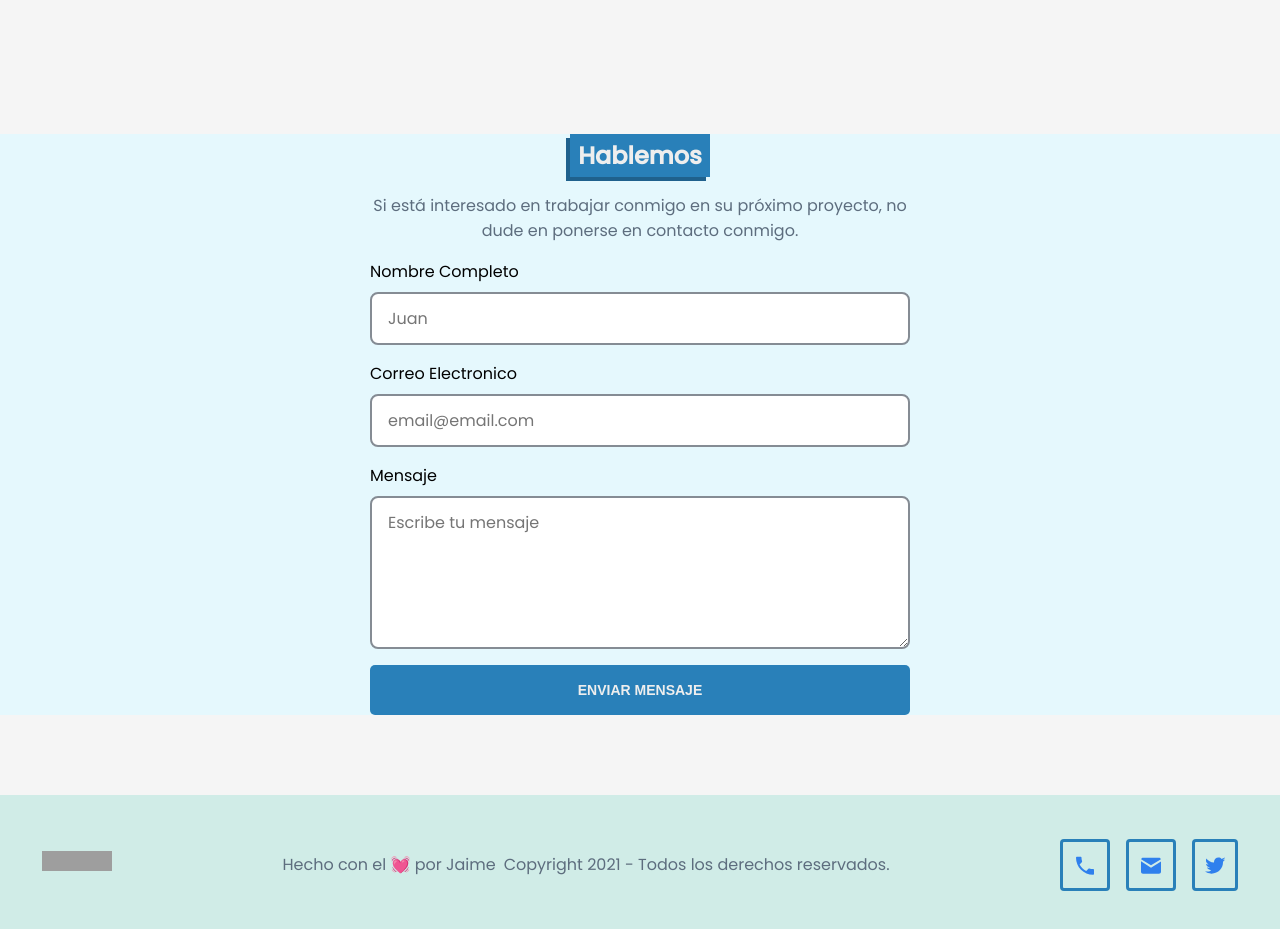
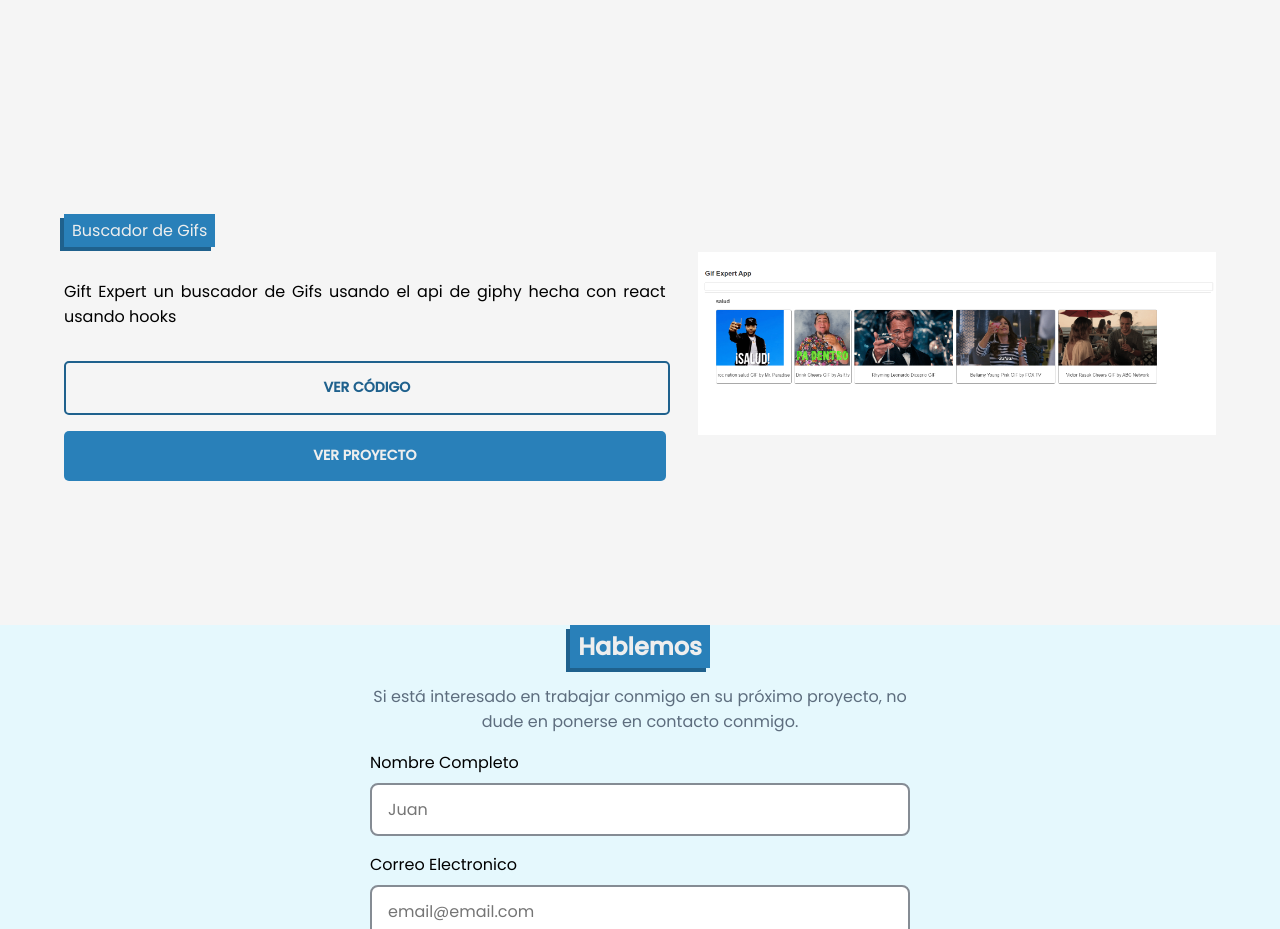
Before and after one commit to JaimeCabrera/portafolio, a React (Create React App) app: page / in a window 1280 px wide. Shown: the part 2780-3709 px from the top of the page. Built offline with nearby package versions, Linux system fonts and the light colour scheme; grey boxes are pictures that could not be loaded.

Commit message:
add new reactjs proyect

```diff
--- a/src/App.js
+++ b/src/App.js
@@ -7,6 +7,7 @@ import ot_image from "./assets/images/ot.PNG";
 import sl_image from "./assets/images/sl.PNG";
 import otb_image from "./assets/images/otb.PNG";
 import portafolio_image from "./assets/images/portafolio.PNG";
+import gif_image from "./assets/images/gif.PNG";
 import { ContactForm } from "./components/ContactForm";
 
 function App() {
@@ -46,6 +47,13 @@ function App() {
           code="https://github.com/JaimeCabrera/portafolio"
           url="https://jaimecabrera.github.io/portafolio/"
         />
+        <Project
+          description="Gift Expert un buscador de Gifs usando el api de giphy hecha con react usando hooks"
+          title="Buscador de Gifs"
+          img={gif_image}
+          code="https://github.com/JaimeCabrera/gift-expert"
+          url="https://jaimecabrera.github.io/gift-expert/"
+        />
       </section>
       <section className="contact" id="contact">
         <ContactForm />
```
Also changed, not shown: src/assets/images/gif.PNG (added).
